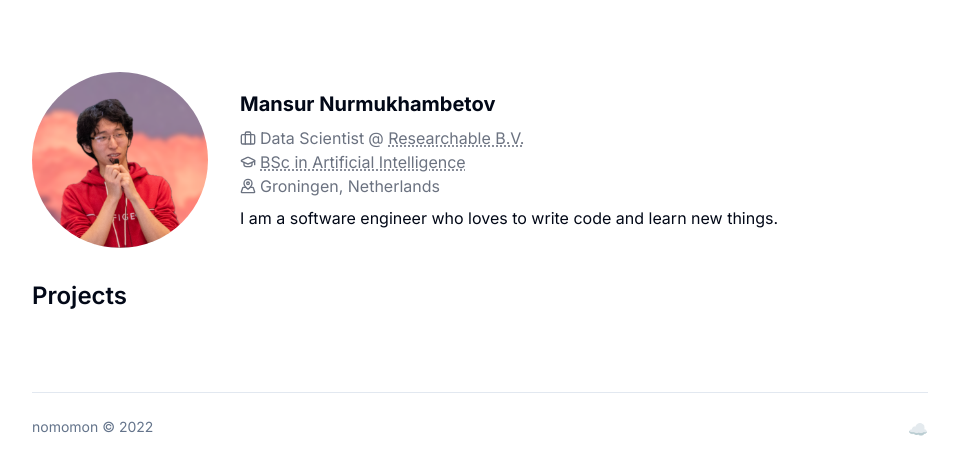
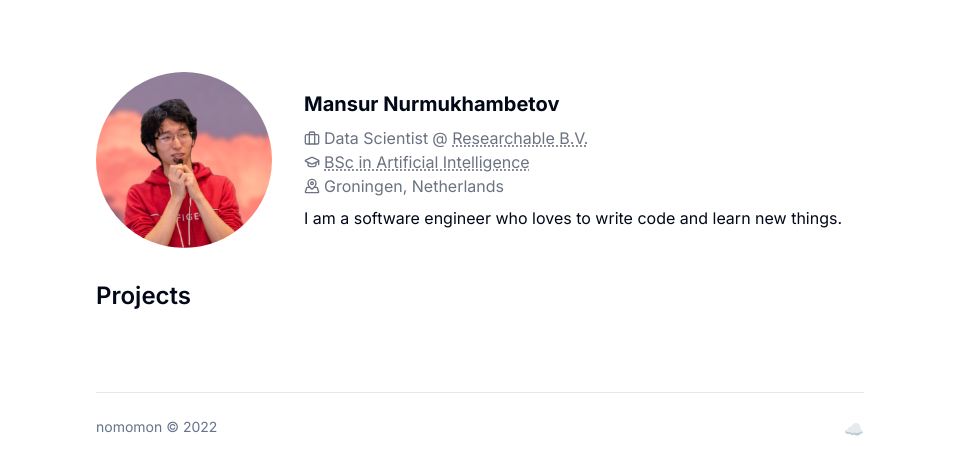
Before and after one commit to nomomon/nomomon.github.io, a Next.js app: page /projects in a window 1280 px wide. Shown: the top 474 px of the page, without its empty margins (160-1118 px from the left). Built offline with nearby package versions, Linux system fonts and the light colour scheme.

Commit message:
change page width

```diff
--- a/app/layout.tsx
+++ b/app/layout.tsx
@@ -21,10 +21,10 @@ export default function RootLayout({
     <html lang="en">
       <body className={inter.className}>
         <nav />
-        <main className="mt-2 m-auto max-w-4xl py-16 max-md:px-4 max-md:max-w-full">
+        <main className="mt-2 m-auto max-w-3xl  py-16 max-md:px-4 max-md:max-w-full">
           {children}
         </main>
-        <hr className="w-full max-w-4xl m-auto max-md:max-w-full max-md:px-4" />
+        <hr className="w-full max-w-3xl  m-auto max-md:max-w-full max-md:px-4" />
         <Footer />
       </body>
     </html>
--- a/components/molecules/footer/index.tsx
+++ b/components/molecules/footer/index.tsx
@@ -3,7 +3,7 @@ const Footer = () => {
 
   return (
     <footer>
-      <div className="w-full max-w-4xl my-6 flex justify-between m-auto max-md:max-w-full max-md:px-4">
+      <div className="w-full max-w-3xl  my-6 flex justify-between m-auto max-md:max-w-full max-md:px-4">
         <span className="text-sm text-muted-foreground">nomomon © {year}</span>
         <span>☁️</span>
       </div>
--- a/components/molecules/nav-bar/index.tsx
+++ b/components/molecules/nav-bar/index.tsx
@@ -16,7 +16,7 @@ export const NavBar: FC = () => {
   return (
     <ClientOnlyPortal selector="nav">
       <div className="fixed top-0 h-12 w-full mb-4 shadow-sm flex items-center justify-center z-10 bg-white bg-opacity-[50] bg-blend-soft-light">
-        <div className="w-full max-w-4xl flex gap-4 text-gray-500 max-md:px-4 max-md:max-w-full">
+        <div className="w-full max-w-3xl  flex gap-4 text-gray-500 max-md:px-4 max-md:max-w-full">
           {links.map((link, index) => {
             return (
               <Link
```
